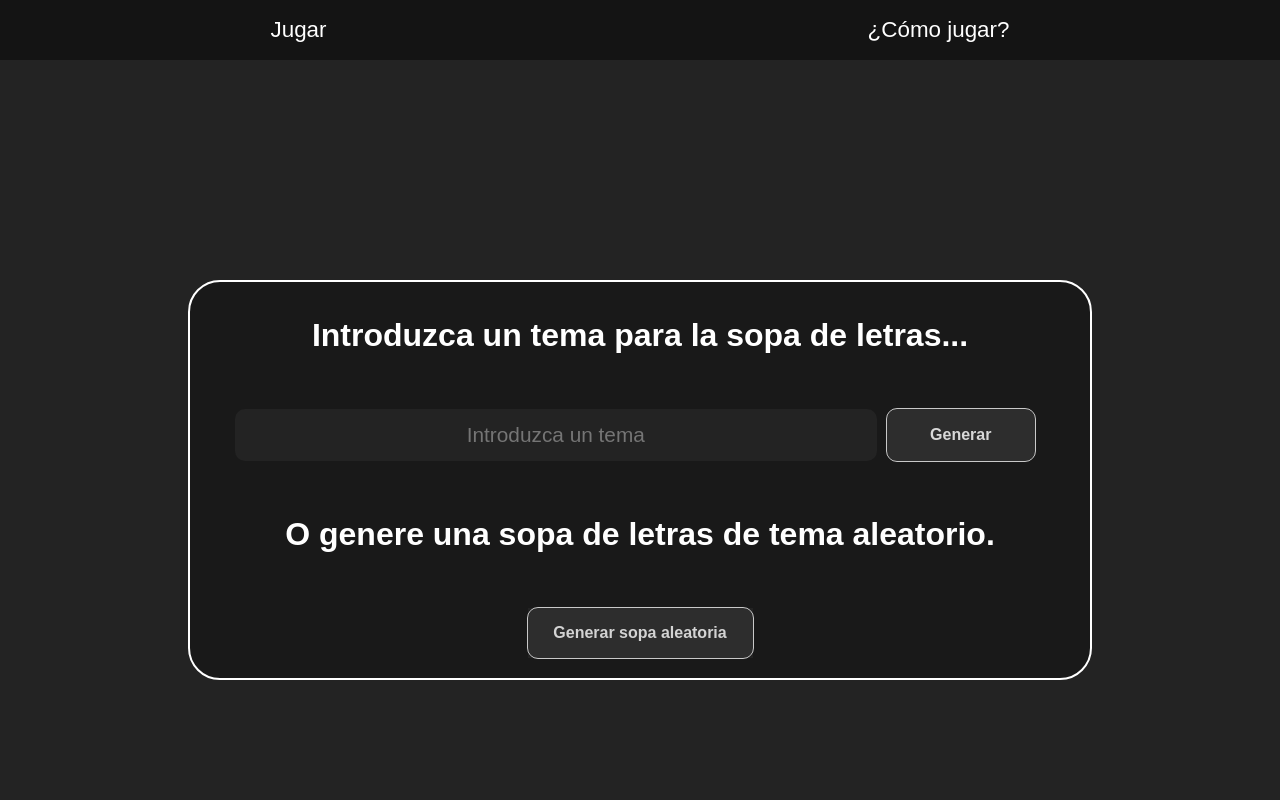
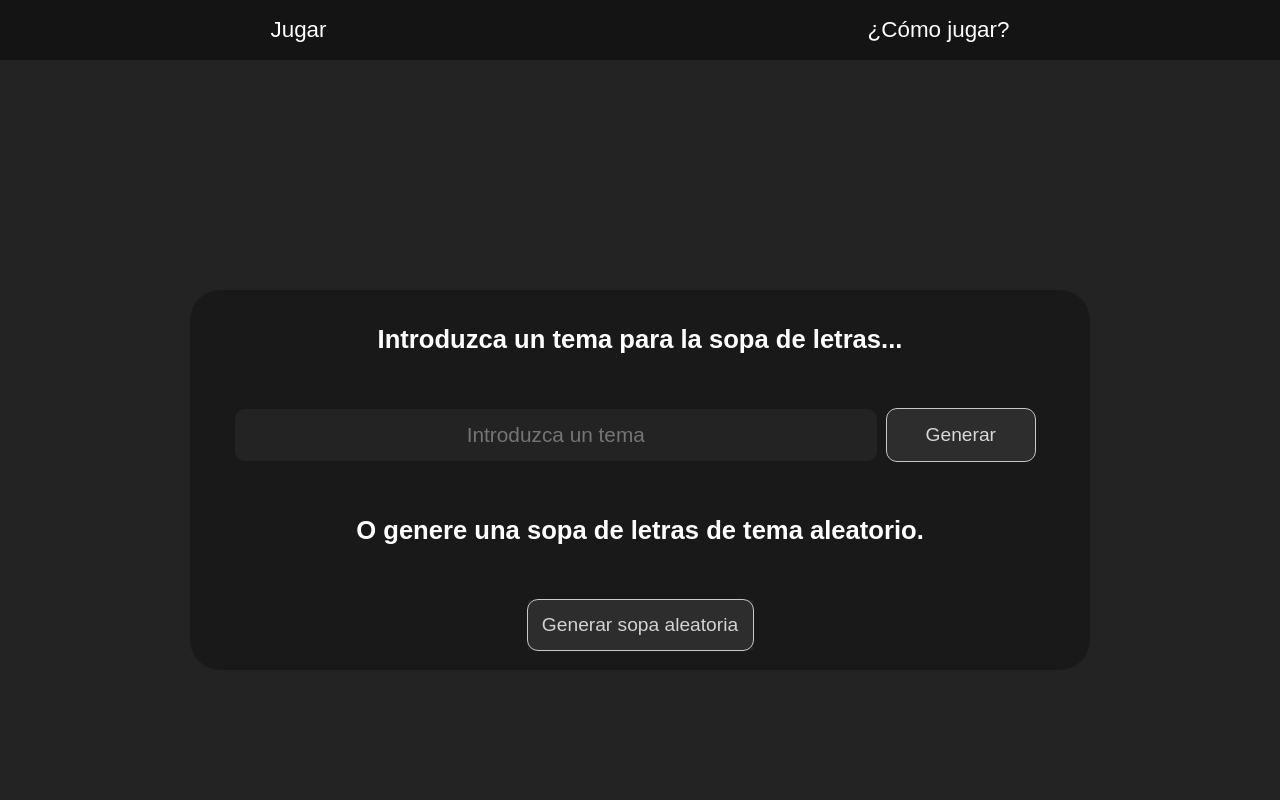
Before and after one commit to Miguensio/sopa-de-letras, a React (Vite) app: page /#/ in a window 1280 px wide. Shown: the top 800 px of the page. Built offline with nearby package versions, Linux system fonts and the light colour scheme.

Commit message:
Refactored the state handling code, and some minimal changes to the css.

```diff
--- a/src/components/Start-Game-Menu.jsx
+++ b/src/components/Start-Game-Menu.jsx
@@ -1,17 +1,24 @@
+import { useState } from 'react';
 import './start-game-styles.css';
 import useFetchWords from '../hooks/useFetchWordsearchWords';
 
-function StartGameMenu({ setShowWordsearch, setInputTheme, setWords, setColumns, setRows, setIsLoading, setError }){
+function StartGameMenu({ handleShowWordsearch, handleWordsearchInfo, handleIsLoading, handleError }){
+	const [theme, setTheme] = useState('')
 
 	const handleClickRandom = () => {
-		setIsLoading(true);
-		useFetchWords("aleatorio", setInputTheme, setWords, setColumns, setRows, setShowWordsearch, setIsLoading, setError);
+		handleShowWordsearch(false);
+		handleIsLoading(true);
+		useFetchWords("aleatorio", handleWordsearchInfo, handleShowWordsearch, handleIsLoading, handleError);
 	}
 
 	const handleClickTheme = () => {
-		setIsLoading(true);
-		const theme = document.getElementById("theme-input").value;
-		useFetchWords(theme, setInputTheme, setWords, setColumns, setRows, setShowWordsearch, setIsLoading, setError);
+		handleShowWordsearch(false);
+		handleIsLoading(true);
+		useFetchWords(theme, handleWordsearchInfo, handleShowWordsearch, handleIsLoading, handleError);
+	}
+
+	const handleInput = (e) => {
+		setTheme(e.target.value)
 	}
 
 	return(
@@ -19,7 +26,7 @@ function StartGameMenu({ setShowWordsearch, setInputTheme, setWords, setColumns,
 			<div className="start-menu-content">
 				<h2>Introduzca un tema para la sopa de letras...</h2>
 				<div className="input-container">
-					<input id="theme-input" type="text" placeholder="Introduzca un tema"/>
+					<input type="text" value={theme} onChange={handleInput} placeholder="Introduzca un tema"/>
 					<button onClick={handleClickTheme}>Generar</button>
 				</div>
 				<h2>O genere una sopa de letras de tema aleatorio.</h2>
--- a/src/components/Word-search-block.jsx
+++ b/src/components/Word-search-block.jsx
@@ -10,6 +10,9 @@ const WordSearchBlock = ({ letter, indexPos, handleItemSelected }) => {
 			handleItemSelected(isSelected, setIsSelected, indexPos, letter, setNotFound);
 		}
 
+    useEffect(() => {
+      setIsSelected('no-selected')
+    }, [])
 
     useEffect(() => {
       if(isSelected === 'select-error'){
@@ -26,7 +29,7 @@ const WordSearchBlock = ({ letter, indexPos, handleItemSelected }) => {
 
         return () => clearTimeout(timer);
       }
-    }, [isSelected, setIsSelected]);
+    }, [isSelected]);
 
     return (
       <div className={`block ${isSelected} ${notFound}`} onClick={() => handleClick()}>
--- a/src/components/Word-search-grid.jsx
+++ b/src/components/Word-search-grid.jsx
@@ -1,11 +1,10 @@
-import { useEffect, useRef, useState } from 'react';
 import WordSearchBlock from './word-search-block';
 import './word-search-grid-styles.css';
 import WordToSearch from './Word-to-search';
 
-const WordSearchGrid = ({ theme, words, columns, rows }) => {
+const WordSearchGrid = ({ wordsearchInfo }) => {
 
-  console.log(words);
+  const { words, theme, columns, rows } = wordsearchInfo
 
   let itemSelected = false;
   let foundWords = 0;
@@ -360,8 +359,6 @@ const WordSearchGrid = ({ theme, words, columns, rows }) => {
 
       let positionDownRight = checkSpaceDownRight(randomPosition, rows, columns, wordSize, gameArray.length, string, gameArray);
 
-      console.log("Checkeo si se puede hacia abajo-derecha: ", string, "desde la posición: ",randomPosition, positionDownRight);
-
       if(positionDownRight){
         fillDownRight(randomPosition, columns, wordSize, string, gameArray);
         i++;
@@ -370,8 +367,6 @@ const WordSearchGrid = ({ theme, words, columns, rows }) => {
       }
 
       let positionDownLeft = checkSpaceDownLeft(randomPosition, rows, columns, wordSize, gameArray.length, string, gameArray);
-
-      console.log("Checkeo si se puede hacia abajo-izquierda: ", string, "desde la posición: ",randomPosition, positionDownLeft);
 
       if(positionDownLeft){
         fillDownLeft(randomPosition, columns, wordSize, string, gameArray);
@@ -382,8 +377,6 @@ const WordSearchGrid = ({ theme, words, columns, rows }) => {
 
       let positionUpLeft = checkSpaceUpLeft(randomPosition, rows, columns, wordSize, string, gameArray);
 
-      console.log("Checkeo si se puede hacia arriba-izquierda: ", string, "desde la posición: ",randomPosition, positionUpLeft);
-
       if(positionUpLeft){
         fillUpLeft(randomPosition, columns, wordSize, string, gameArray);
         i++;
@@ -392,8 +385,6 @@ const WordSearchGrid = ({ theme, words, columns, rows }) => {
       }
 
       let positionUpRight = checkSpaceUpRight(randomPosition, rows, columns, wordSize, string, gameArray);
-
-      console.log("Checkeo si se puede hacia arriba-derecha: ", string, "desde la posición: ",randomPosition, positionUpRight);
 
       if(positionUpRight){
         fillUpRight(randomPosition, columns, wordSize, string, gameArray);
@@ -404,8 +395,6 @@ const WordSearchGrid = ({ theme, words, columns, rows }) => {
 
       let positionUp = checkSpaceUp(randomPosition, columns, wordSize, gameArray, string);
 
-      console.log("Checkeo si se puede hacia arriba: ", string, "desde la posición: ",randomPosition, positionUp);
-
       if(positionUp){
         fillUp(randomPosition, gameArray, string, columns, wordSize);
         i++;
@@ -413,8 +402,6 @@ const WordSearchGrid = ({ theme, words, columns, rows }) => {
         continue;
       }
       let positionDown = checkSpaceDown(randomPosition, columns, wordSize, gameArray.length, gameArray, string);
-
-      console.log("Checkeo si se puede hacia abajo: ", string, "desde la posición: ",randomPosition, positionDown);
 
       if(positionDown){
         fillDown(randomPosition, gameArray, string, columns, wordSize);
@@ -425,8 +412,6 @@ const WordSearchGrid = ({ theme, words, columns, rows }) => {
 
       let positionLeft = checkSpaceLeft(randomPosition, columns, wordSize, string, gameArray);
 
-      console.log("Checkeo si se puede hacia la izquierda: ", string, "desde la posición: ",randomPosition, positionLeft);
-
       if(positionLeft){
         fillLeft(randomPosition, gameArray, string, wordSize);
         i++;
@@ -435,8 +420,6 @@ const WordSearchGrid = ({ theme, words, columns, rows }) => {
       }
 
       let positionRight = checkSpaceRight(randomPosition, columns, wordSize, gameArray.length, string, gameArray);
-
-      console.log("Checkeo si se puede hacia la derecha: ", string, "desde la posición: ",randomPosition, positionRight);
 
       if(positionRight){
         fillRight(randomPosition, gameArray, string, wordSize);
@@ -447,7 +430,6 @@ const WordSearchGrid = ({ theme, words, columns, rows }) => {
 
       if(count > 50){
         toBeDeleted.push(i);
-        console.log("Se resistió: ",words[i]);
         count = 0;
         i++;
         continue;
@@ -457,7 +439,6 @@ const WordSearchGrid = ({ theme, words, columns, rows }) => {
       }
 
     }
-    console.log(gameArray);
 
     if(toBeDeleted.length > 0){
       for(let i = 0; i < toBeDeleted.length; i++){
@@ -498,8 +479,6 @@ const WordSearchGrid = ({ theme, words, columns, rows }) => {
     if(!isFound){
       let wordLetters = [];
       let foundWord;
-      console.log(word);
-      console.log(selectedLetters);
 
       for(let i = 0; i < word.length; i++){
         wordLetters.push(word[i]);
@@ -536,7 +515,6 @@ const WordSearchGrid = ({ theme, words, columns, rows }) => {
         setIsFound(true);
       }
       else{
-        console.log("La palabra no coincide");
         setWordFound('no-match');
         for(let i = 0; i < selectedStates.length; i++){
           let setSelectedState = selectedStates[i];
@@ -565,25 +543,6 @@ const WordSearchGrid = ({ theme, words, columns, rows }) => {
     return gameArray;
   }
 
-  //const words = ["HOLA","POLOLA","PROBANDO","TAL","COMPA","PARALO"];
-
-  /*
-  const words = ["HOLA","CONSOLA","DIAGONAL","PROBA","COLA","BROMA","DALE","COMPA","TRAICION"];
-  const [rows, columns] = [12,15];
-  const size = rows * columns;
-
-  console.log(size);
-
-  let gameArray = createGameArray(words);
-
-  gameArray = addLetters(gameArray, letters);
-
-  let gameArrayChunks = chunkArray(gameArray, columns);
-
-  console.log(gameArrayChunks);
-
-  */
-
   const size = rows * columns;
 
   let gameArray = createGameArray(words);
@@ -591,8 +550,6 @@ const WordSearchGrid = ({ theme, words, columns, rows }) => {
   gameArray = addLetters(gameArray, letters);
 
   let gameArrayChunks = chunkArray(gameArray, columns);
-
-  console.log(words);
 
   const handleSelection = (propState, setPropState, index, letter, setNotFound) => {
     //If no item is selected yet the prop state is changed and the index is saved
@@ -821,12 +778,6 @@ const WordSearchGrid = ({ theme, words, columns, rows }) => {
       }
 
     }
-
-    console.log(clickedIndexes);
-    console.log(selectedLetters);
-    console.log(itemSelected);
-    console.log(index);
-    console.log(direction);
   }
 
   return (
@@ -840,7 +791,7 @@ const WordSearchGrid = ({ theme, words, columns, rows }) => {
               letter={letter}
               indexPos={rowIndex * gameArrayChunks[0].length + index}
               handleItemSelected={handleSelection}
-              key={rowIndex * gameArrayChunks[0].length + index} />
+              key={letter + index + Math.random()*100} />
             ))}
           </div>
         ))}
@@ -851,7 +802,7 @@ const WordSearchGrid = ({ theme, words, columns, rows }) => {
             <WordToSearch
             word={word}
             handleFoundWord={handleFoundWord}
-            key={index} />
+            key={word + index + Math.random()*100} />
           ))}
         </div>
       </div>
--- a/src/components/Word-to-search.jsx
+++ b/src/components/Word-to-search.jsx
@@ -4,6 +4,11 @@ function WordToSearch({ word, handleFoundWord }){
 
   const [wordFound, setWordFound] = useState('');
   const [isFound, setIsFound] = useState(false);
+
+  useEffect(() => {
+    setWordFound('')
+    setIsFound(false)
+  }, [])
 
   useEffect(() => {
     if(wordFound === 'no-match'){
--- a/src/components/start-game-styles.css
+++ b/src/components/start-game-styles.css
@@ -20,13 +20,12 @@
     height: max-content;
     background-color: rgba(22, 22, 22, 0.7);
     border-radius: 30px;
-    outline: 2px solid white;
 }
 
 .start-menu-content h2{
     margin: 30px 0;
     padding: 5px 10px;
-    font-size: 2rem;
+    font-size: 1.6rem;
     text-align: center;
     background-color: rgb(71, 71, 71, 0);
 }
@@ -67,8 +66,7 @@
     border-radius: 10px;
     background-color: rgb(45, 45, 45);
     color: rgb(216, 216, 216);
-    font-weight: 900;
-    font-size: 1rem;
+    font-size: 1.2rem;
     cursor: pointer;
 }
 
@@ -94,8 +92,7 @@
     border-radius: 10px;
     background-color: rgb(45, 45, 45);
     color: rgb(211, 211, 211);
-    font-weight: 900;
-    font-size: 1rem;
+    font-size: 1.2rem;
     cursor: pointer;
 }
 
@@ -109,7 +106,7 @@
 
     .start-menu-content h2{
         margin: 30px 0;
-        font-size: 1.5rem;
+        font-size: 1.4rem;
     }
 
     .input-container{
--- a/src/components/word-search-grid-styles.css
+++ b/src/components/word-search-grid-styles.css
@@ -48,7 +48,7 @@
     justify-content: center;
     height: max-content;
     background-color: rgb(31, 31, 31);
-    border-radius: 48px;
+    border-radius: 10px;
     box-shadow: 0px 0px 5px 0px rgb(0, 0, 0);
 }
 
--- a/src/pages/Main-page.jsx
+++ b/src/pages/Main-page.jsx
@@ -1,4 +1,4 @@
-import { useEffect, useState } from 'react';
+import { useEffect, useState, useRef } from 'react';
 
 import Navbar from '../components/Nav';
 import StartGameMenu from '../components/Start-Game-Menu';
@@ -7,21 +7,25 @@ import Footer from '../components/Footer';
 
 function Home(){
   const [showWordsearch, setShowWordsearch] = useState(false);
-  const [words, setWords] = useState([]);
-  const [columns, setColumns] = useState('');
-  const [rows, setRows] = useState('');
-  const [inputTheme, setInputTheme] = useState('');
+  const [wordsearchInfo, setWordsearchInfo] = useState({
+    words: [],
+    theme: null,
+    columns: null,
+    rows: null,
+  })
   const [isLoading, setIsLoading] = useState(false);
   const [error, setError] = useState(null);
 
+  const wordsearchRef = useRef(null)
+
   useEffect(() => {
-    if(words.length !== 0){
-      window.scrollBy({
-        top: window.innerHeight,
+    if(wordsearchInfo.words.length !== 0){
+      window.scrollTo({
+        top: wordsearchRef.current.offsetTop,
         behavior: 'smooth'
       });
     }
-  }, [words]);
+  }, [wordsearchInfo]);
 
   useEffect(() => {
     if(error !== null){
@@ -34,18 +38,36 @@ function Home(){
     }
   }, [error]);
 
+  const handleWordsearchInfo = (words, inputTheme, columns, rows) => {
+    setWordsearchInfo({
+      words: words,
+      theme: inputTheme,
+      columns: columns,
+      rows: rows
+    })
+  }
+
+  const handleShowWordsearch = (bool) => {
+    setShowWordsearch(bool)
+  }
+
+  const handleIsLoading = (bool) => {
+    setIsLoading(bool)
+  }
+
+  const handleError = (errorMessage) => {
+    setError(errorMessage)
+  }
+
   return (
     <div className='page-container'>
       <Navbar />
 
       <StartGameMenu
-      setShowWordsearch={setShowWordsearch}
-      setInputTheme={setInputTheme}
-      setWords={setWords}
-      setColumns={setColumns}
-      setRows={setRows}
-      setIsLoading={setIsLoading}
-      setError={setError} />
+      handleShowWordsearch={handleShowWordsearch}
+      handleWordsearchInfo={handleWordsearchInfo}
+      handleIsLoading={handleIsLoading}
+      handleError={handleError} />
 
       {isLoading &&
         <div className='loading'>
@@ -54,12 +76,9 @@ function Home(){
       }
 
       {showWordsearch &&
-      <main className="game-container">
+      <main ref={wordsearchRef} className="game-container">
         <WordSearchGrid
-        theme={inputTheme}
-        words={words}
-        columns={columns}
-        rows={rows} />
+        wordsearchInfo={wordsearchInfo} />
       </main>
       }
 
```
Also changed, not shown: src/hooks/useFetchWordsearchWords.jsx (+11 -32 lines).
